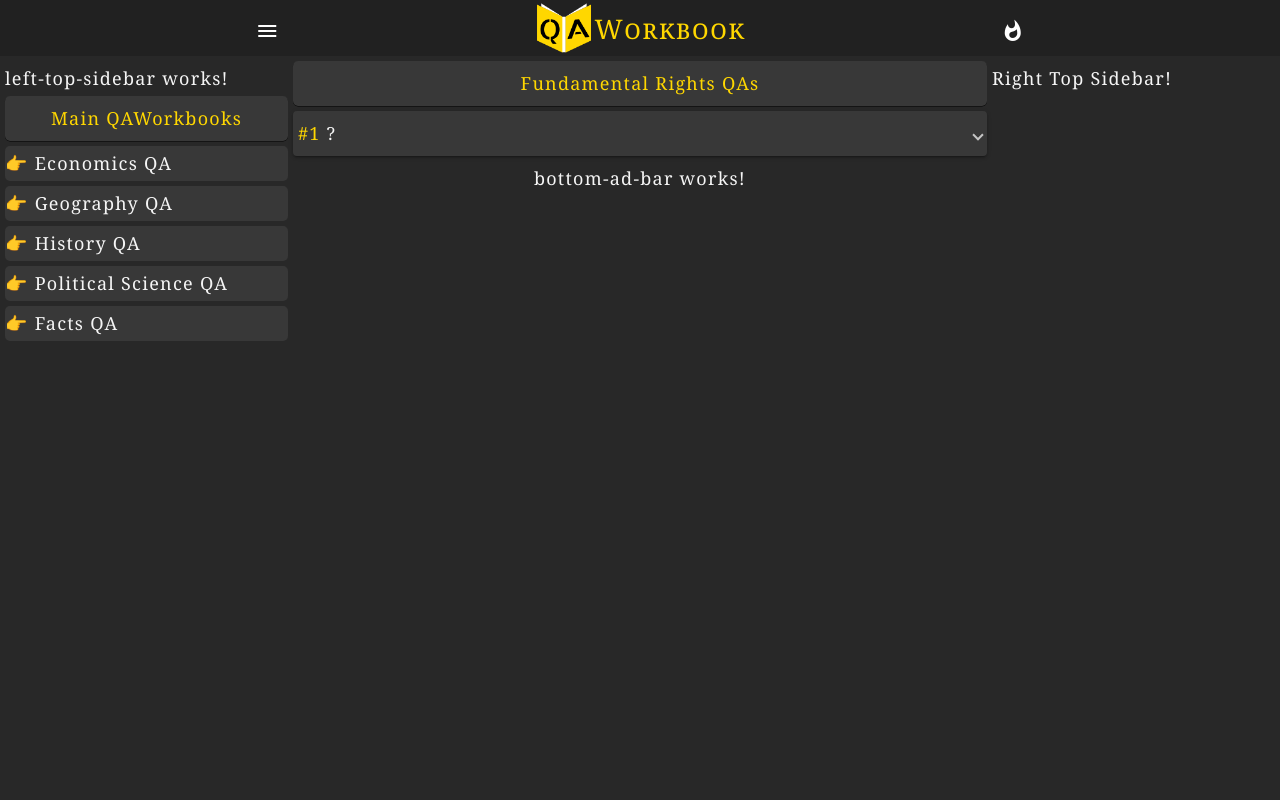
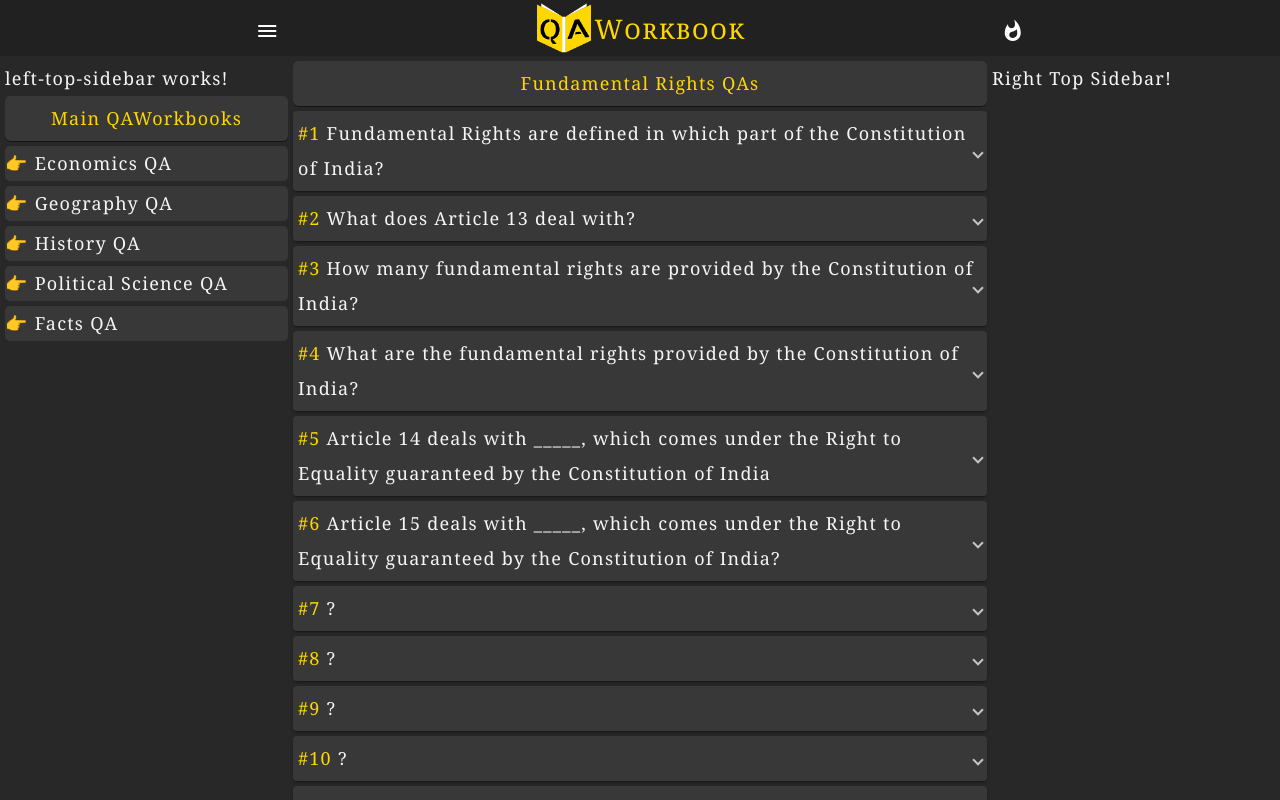
Before and after one commit to JibinJF/QAWorkbook, an Angular app: page /PoliticalScienceQA/IndianPolityQA/IndianConstitutionQA/FundamentalRightsQA in a window 1280 px wide. Built offline with nearby package versions, Linux system fonts and the light colour scheme.

Commit message:
Adding QAs to FundamentalRightsQA

```diff
--- a/src/app/general-awareness-qa/political-science-qa/indian-polity-qa/indian-constitution-qa/fundamental-rights-qa/fundamental-rights-qa.component.ts
+++ b/src/app/general-awareness-qa/political-science-qa/indian-polity-qa/indian-constitution-qa/fundamental-rights-qa/fundamental-rights-qa.component.ts
@@ -20,6 +20,251 @@ export class FundamentalRightsQAComponent implements OnInit {
   fundamentalRightsQAs: QAModel[] = [
     {
       qaNumber: this.qaNumber++,
+      question: `Fundamental Rights are defined in which part of the Constitution
+      of India?`,
+      answer: `Part III.`
+    },
+    {
+      qaNumber: this.qaNumber++,
+      question: `What does Article 13 deal with?`,
+      answer: `Laws inconsistent with or in derogation of the fundamental rights.`,
+      description: `<ul>
+        <li>As per Article 13, laws inconsistent with or in derogation of the fundamental
+        rights shall, to the extent of such inconsistency or contravention, be void.
+        </li>
+      </ul>`
+    },
+    {
+      qaNumber: this.qaNumber++,
+      question: `How many fundamental rights are provided by the Constitution of India?`,
+      answer: `5.`,
+    },
+    {
+      qaNumber: this.qaNumber++,
+      question: `What are the fundamental rights provided by the Constitution of India?`,
+      answer: `<ol>
+      <li>Right to Equality (Article 14 to 18).</li>
+      <li> (Article )</li>
+      <li> (Article )</li>
+      <li> (Article )</li>
+      <li> (Article )</li>
+      </ol>`
+    },
+    {
+      qaNumber: this.qaNumber++,
+      question: `Article 14 deals with _____, which comes under the Right to Equality
+      guaranteed by the Constitution of India`,
+      answer: `Equality before law.`,
+      description: `<ul>
+        <li>Article 14: The State shall not deny to any person equality before
+        the law or the equal protection of the laws within the territory of India.
+        </li>
+      </ul>`
+    },
+    {
+      qaNumber: this.qaNumber++,
+      question: `Article 15 deals with _____, which comes under the Right to Equality
+      guaranteed by the Constitution of India?`,
+      answer: `Prohibition of discrimination on grounds only of religion, race, caste,
+      sex or place of birth.`,
+      description: `<ul>
+      <li></li>
+      </ul>`
+    },
+    {
+      qaNumber: this.qaNumber++,
+      question: `?`,
+      answer: `.`,
+      description: `<ul>
+      <li></li>
+      </ul>`
+    },
+    {
+      qaNumber: this.qaNumber++,
+      question: `?`,
+      answer: `.`,
+      description: `<ul>
+      <li></li>
+      </ul>`
+    },
+    {
+      qaNumber: this.qaNumber++,
+      question: `?`,
+      answer: `.`,
+      description: `<ul>
+      <li></li>
+      </ul>`
+    },
+    {
+      qaNumber: this.qaNumber++,
+      question: `?`,
+      answer: `.`,
+      description: `<ul>
+      <li></li>
+      </ul>`
+    },
+    {
+      qaNumber: this.qaNumber++,
+      question: `?`,
+      answer: `.`,
+      description: `<ul>
+      <li></li>
+      </ul>`
+    },
+    {
+      qaNumber: this.qaNumber++,
+      question: `?`,
+      answer: `.`,
+      description: `<ul>
+      <li></li>
+      </ul>`
+    },
+    {
+      qaNumber: this.qaNumber++,
+      question: `?`,
+      answer: `.`,
+      description: `<ul>
+      <li></li>
+      </ul>`
+    },
+    {
+      qaNumber: this.qaNumber++,
+      question: `?`,
+      answer: `.`,
+      description: `<ul>
+      <li></li>
+      </ul>`
+    },
+    {
+      qaNumber: this.qaNumber++,
+      question: `?`,
+      answer: `.`,
+      description: `<ul>
+      <li></li>
+      </ul>`
+    },
+    {
+      qaNumber: this.qaNumber++,
+      question: `?`,
+      answer: `.`,
+      description: `<ul>
+      <li></li>
+      </ul>`
+    },
+    {
+      qaNumber: this.qaNumber++,
+      question: `?`,
+      answer: `.`,
+      description: `<ul>
+      <li></li>
+      </ul>`
+    },
+    {
+      qaNumber: this.qaNumber++,
+      question: `?`,
+      answer: `.`,
+      description: `<ul>
+      <li></li>
+      </ul>`
+    },
+    {
+      qaNumber: this.qaNumber++,
+      question: `?`,
+      answer: `.`,
+      description: `<ul>
+      <li></li>
+      </ul>`
+    },
+    {
+      qaNumber: this.qaNumber++,
+      question: `?`,
+      answer: `.`,
+      description: `<ul>
+      <li></li>
+      </ul>`
+    },
+    {
+      qaNumber: this.qaNumber++,
+      question: `?`,
+      answer: `.`,
+      description: `<ul>
+      <li></li>
+      </ul>`
+    },
+    {
+      qaNumber: this.qaNumber++,
+      question: `?`,
+      answer: `.`,
+      description: `<ul>
+      <li></li>
+      </ul>`
+    },
+    {
+      qaNumber: this.qaNumber++,
+      question: `?`,
+      answer: `.`,
+      description: `<ul>
+      <li></li>
+      </ul>`
+    },
+    {
+      qaNumber: this.qaNumber++,
+      question: `?`,
+      answer: `.`,
+      description: `<ul>
+      <li></li>
+      </ul>`
+    },
+    {
+      qaNumber: this.qaNumber++,
+      question: `?`,
+      answer: `.`,
+      description: `<ul>
+      <li></li>
+      </ul>`
+    },
+    {
+      qaNumber: this.qaNumber++,
+      question: `?`,
+      answer: `.`,
+      description: `<ul>
+      <li></li>
+      </ul>`
+    },
+    {
+      qaNumber: this.qaNumber++,
+      question: `?`,
+      answer: `.`,
+      description: `<ul>
+      <li></li>
+      </ul>`
+    },
+    {
+      qaNumber: this.qaNumber++,
+      question: `?`,
+      answer: `.`,
+      description: `<ul>
+      <li></li>
+      </ul>`
+    },
+    {
+      qaNumber: this.qaNumber++,
+      question: `?`,
+      answer: `.`,
+      description: `<ul>
+      <li></li>
+      </ul>`
+    },
+    {
+      qaNumber: this.qaNumber++,
+      question: `?`,
+      answer: `.`,
+      description: `<ul>
+      <li></li>
+      </ul>`
+    },
+    {
+      qaNumber: this.qaNumber++,
       question: `?`,
       answer: `.`,
       description: `<ul>
```
